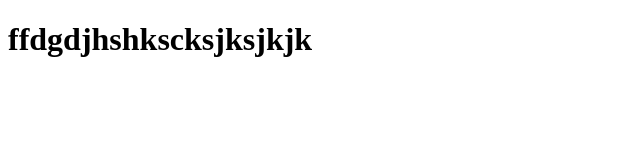
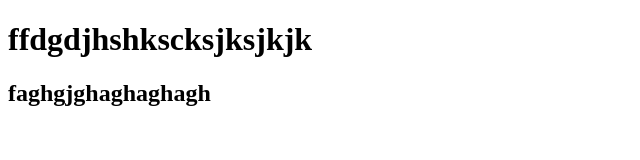
Before and after one commit to tfkclothing/first, a plain HTML site: page index.html in a window 1280 px wide. Shown: the whole page, without its empty margins (0-640 px from the left). Drawn offline with Linux system fonts and the light colour scheme.

Commit message:
third time

```diff
--- a/index.html
+++ b/index.html
@@ -7,5 +7,6 @@
 </head>
 <body>
     <h1>ffdgdjhshkscksjksjkjk</h1>
+    <h2>faghgjghaghaghagh</h2>
 </body>
 </html>
```
